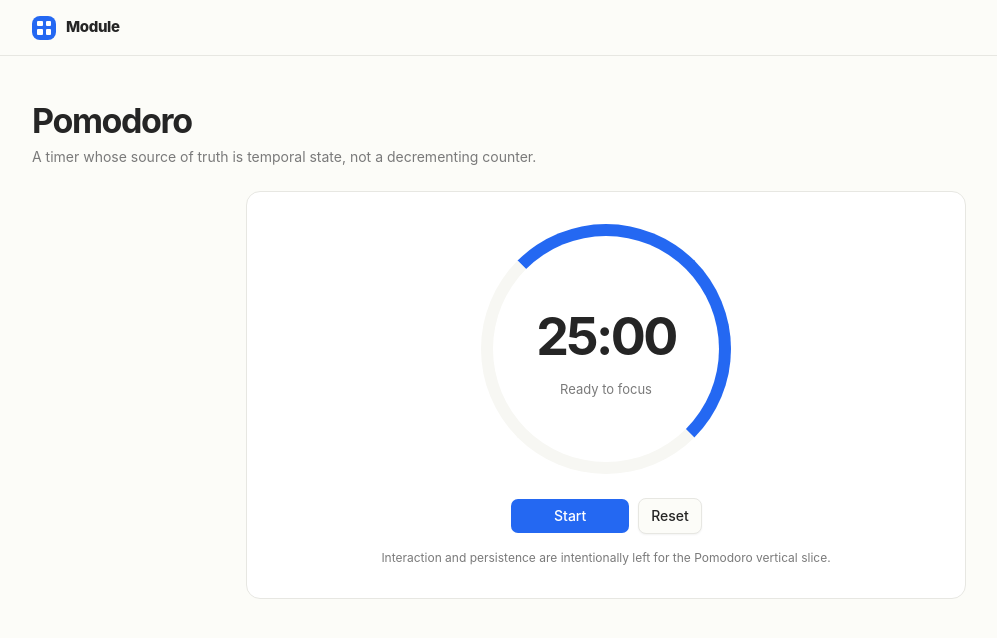
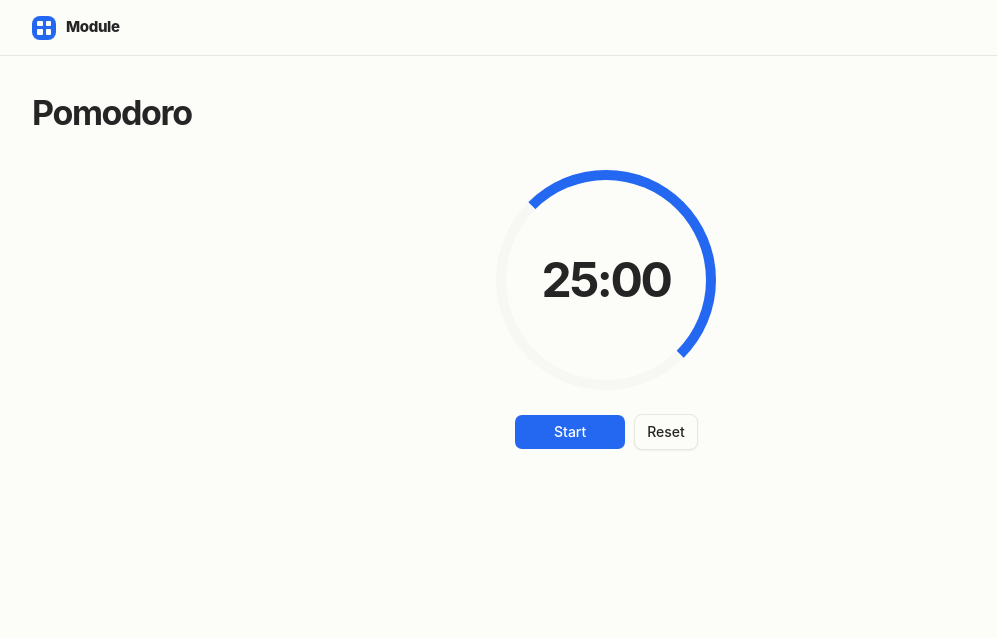
Before and after one commit to howlil/modu-app, a SvelteKit app: page /pomodoro in a window 1280 px wide. Shown: the top 638 px of the page, without its empty margins (34-1031 px from the left). Built offline with nearby package versions, Linux system fonts and the light colour scheme.

Commit message:
design: simplify src/routes/pomodoro/+page.svelte

```diff
--- a/src/routes/pomodoro/+page.svelte
+++ b/src/routes/pomodoro/+page.svelte
@@ -1,6 +1,5 @@
 <script lang="ts">
   import { Button } from "$lib/components/ui/button/index.js";
-  import * as Card from "$lib/components/ui/card/index.js";
   import ToolHeader from '#lib/components/ToolHeader.svelte';
   import { getRemainingMs, type TimerState } from '#lib/modules/pomodoro/timer.ts';
 
@@ -16,29 +15,17 @@
 
 <svelte:head><title>Pomodoro — Module</title></svelte:head>
 
-<section class="py-12 max-[760px]:py-7">
-  <ToolHeader
-    eyebrow="Module / Productivity"
-    title="Pomodoro"
-    description="A timer whose source of truth is temporal state, not a decrementing counter."
-    privacy="Timer state stays local"
-  />
+<section class="py-10 max-[760px]:py-7">
+  <ToolHeader title="Pomodoro" />
 
-  <Card.Root class="mx-auto max-w-[720px] gap-0 py-8 text-center shadow-none">
-    <Card.Content>
-      <div class="mx-auto grid size-[250px] place-items-center content-center gap-1 rounded-full border-[12px] border-muted border-r-primary border-t-primary">
-        <strong class="text-[52px] tracking-[-0.05em]">{minutes}:00</strong>
-        <span class="text-[13px] text-muted-foreground">Ready to focus</span>
-      </div>
+  <div class="mx-auto max-w-[620px] py-4 text-center">
+    <div class="mx-auto grid size-[220px] place-items-center content-center rounded-full border-[10px] border-muted border-r-primary border-t-primary">
+      <strong class="text-[48px] tracking-[-0.05em]">{minutes}:00</strong>
+    </div>
 
-      <div class="mt-6 flex justify-center gap-2">
-        <Button class="min-w-[120px]">Start</Button>
-        <Button variant="outline">Reset</Button>
-      </div>
-
-      <Card.Description class="mt-4 text-xs">
-        Interaction and persistence are intentionally left for the Pomodoro vertical slice.
-      </Card.Description>
-    </Card.Content>
-  </Card.Root>
+    <div class="mt-6 flex justify-center gap-2">
+      <Button class="min-w-[112px]">Start</Button>
+      <Button variant="outline">Reset</Button>
+    </div>
+  </div>
 </section>
```
